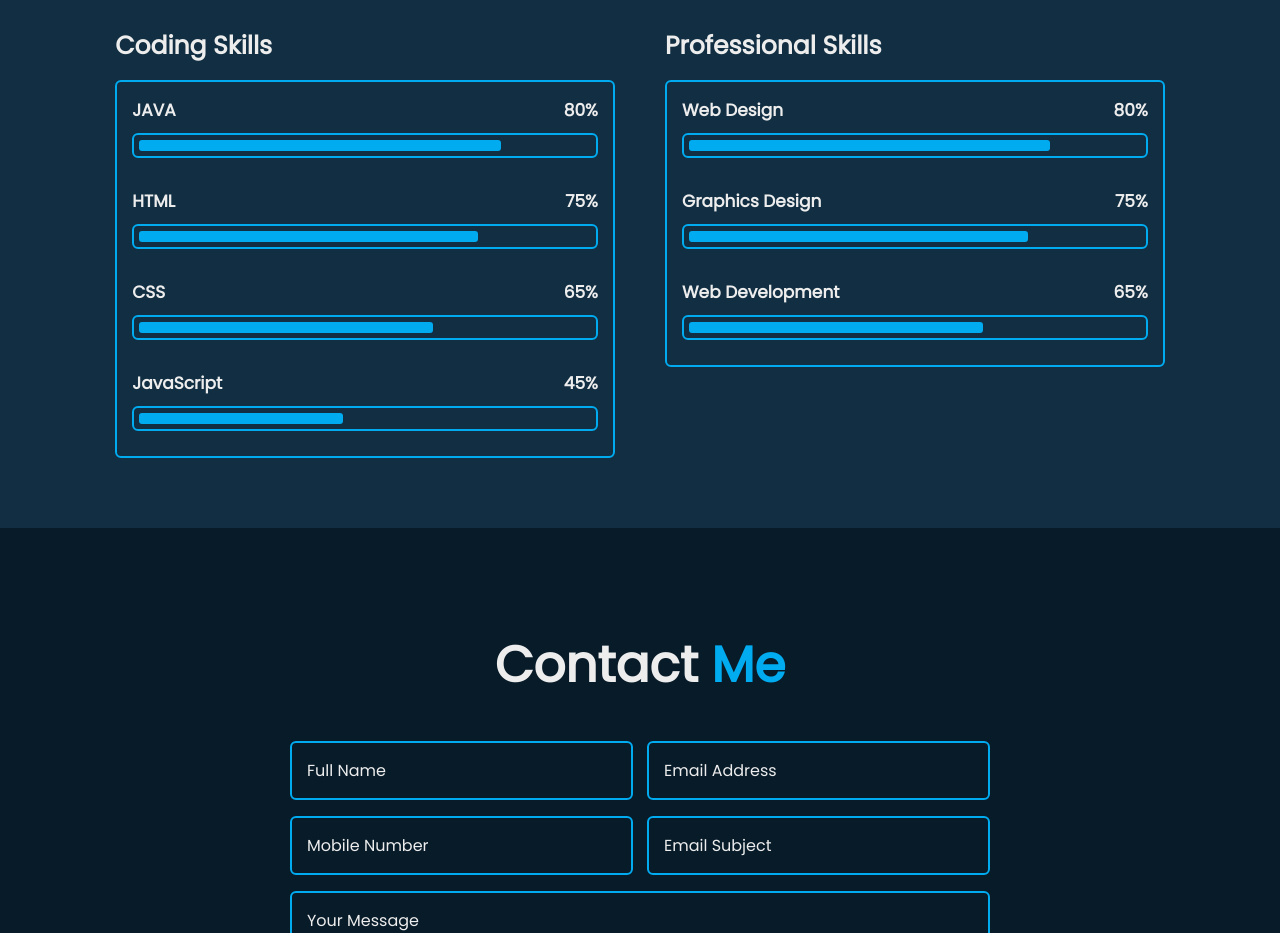
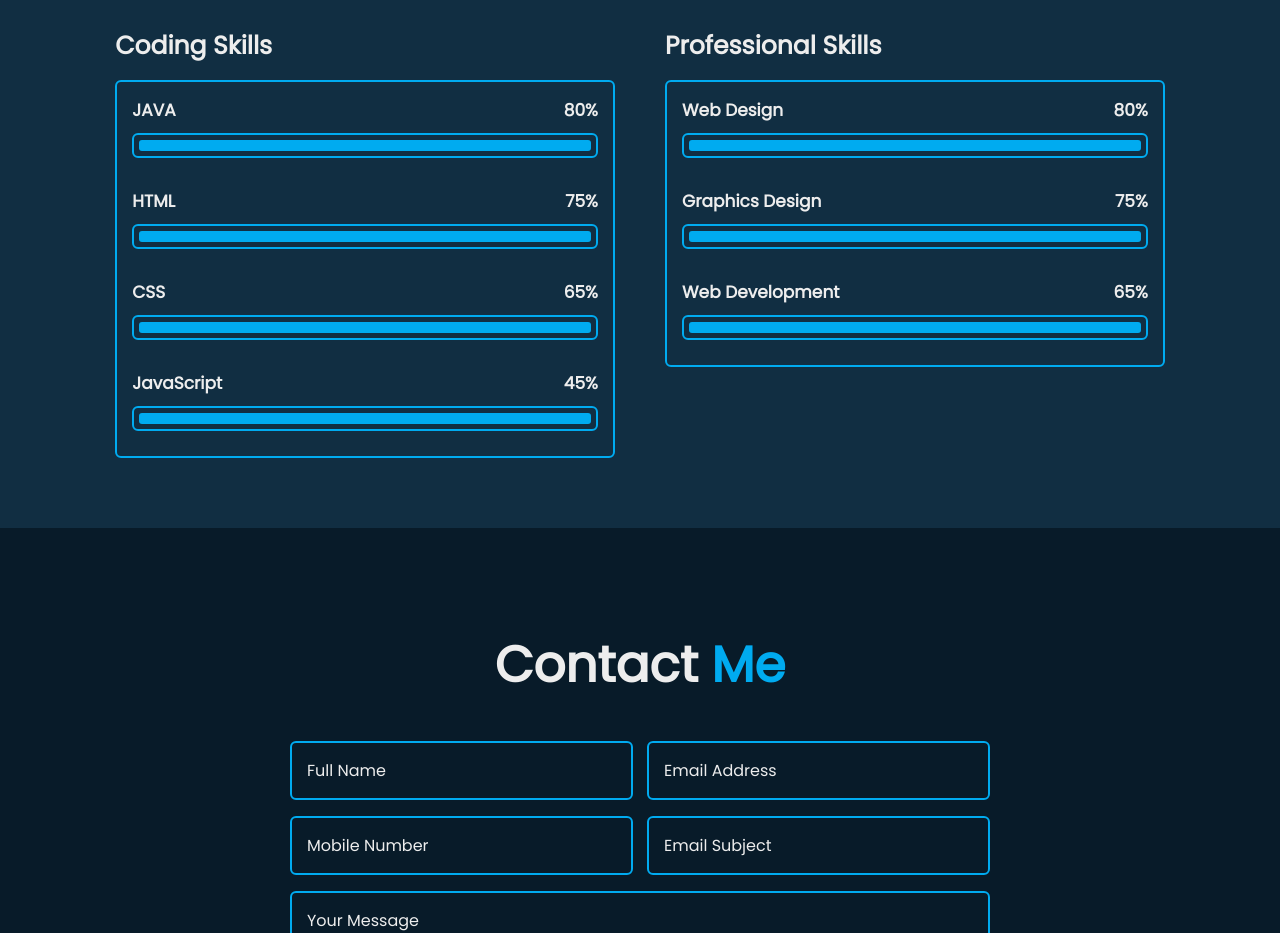
Before and after one commit to Sourav-rintu/souravPortfolio, a plain HTML site: page index.html in a window 1280 px wide. Shown: the part 2645-3578 px from the top of the page. Drawn offline with nearby package versions, Linux system fonts and the light colour scheme.

Commit message:
Update skills style.css

```diff
--- a/style.css
+++ b/style.css
@@ -483,17 +483,14 @@ span {
     background: var(--bg-color);
     z-index: -1;
     transition: .5s;
-
 }
 
 .skills-box .skills-content:hover::before {
     width: 100%;
-
 }
 
 .skills-content .progress {
     padding: 1rem 0;
-
 }
 
 .skills-content .progress h3 {
@@ -512,6 +509,7 @@ span {
     border: .2rem solid var(--main-color);
     padding: .5rem;
     margin: 1rem 0;
+    position: relative;
 }
 
 .skills-content .progress .bar span {
@@ -519,34 +517,11 @@ span {
     height: 100%;
     border-radius: .3rem;
     background: var(--main-color);
-}
-
-.skills-column:nth-child(1) .skills-content .progress:nth-child(1) .bar span {
-    width: 80%;
-}
-
-.skills-column:nth-child(1) .skills-content .progress:nth-child(2) .bar span {
-    width: 75%;
-}
-
-.skills-column:nth-child(1) .skills-content .progress:nth-child(3) .bar span {
-    width: 65%;
-}
-
-.skills-column:nth-child(1) .skills-content .progress:nth-child(4) .bar span {
-    width: 45%;
-}
-
-.skills-column:nth-child(2) .skills-content .progress:nth-child(1) .bar span {
-    width: 80%;
-}
-
-.skills-column:nth-child(2) .skills-content .progress:nth-child(2) .bar span {
-    width: 75%;
-}
-
-.skills-column:nth-child(2) .skills-content .progress:nth-child(3) .bar span {
-    width: 65%;
+    width: 100%; /* Full width bar since we're not showing proficiency % */
+    text-align: center;
+    color: white;
+    line-height: 1.5rem;
+    font-size: 1.4rem;
 }
 
 .contact {
```
